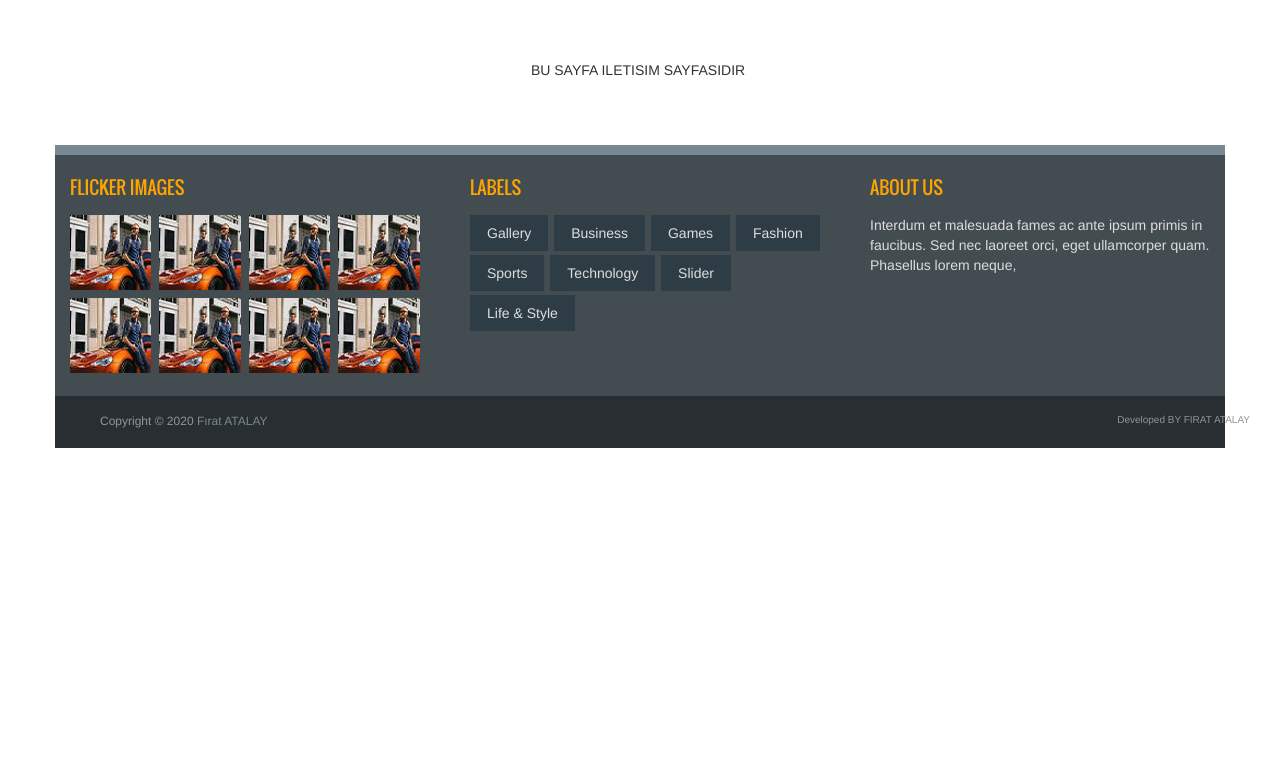
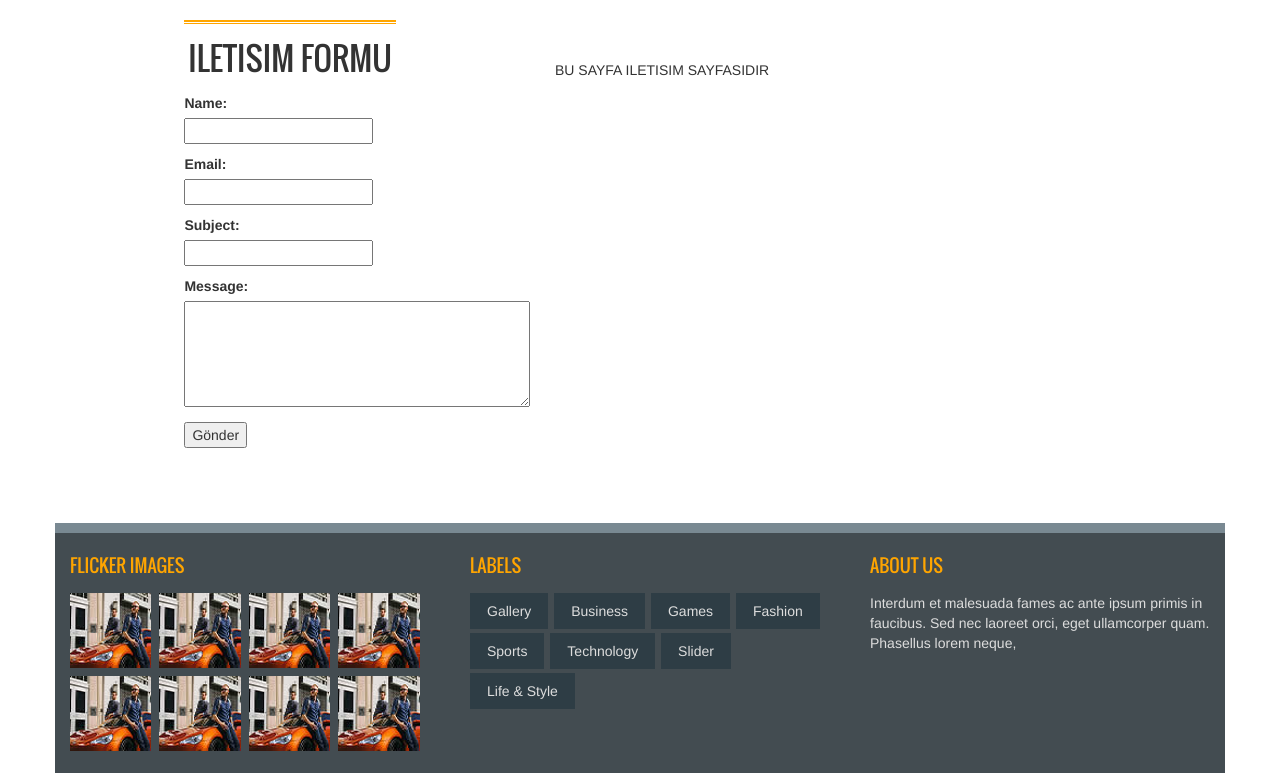
Before and after one commit to firatatalay/DjangoProject, a Django app: page /iletisim/ in a window 1280 px wide. Shown: the part 240-1013 px from the top of the page. Before the commit the page ends 688 px from the top, so only its background shows below. Run offline with Django 3.2, Linux system fonts and the light colour scheme; data comes from the database, SQL or seed files in the repository; both versions use the stored data as it was after the commit; some libraries are stand-ins or nearby versions.

Commit message:
Contact Form
Contact Form oluşturuldu.

```diff
--- a/home/models.py
+++ b/home/models.py
@@ -2,6 +2,7 @@ from django.db import models
 
 # Create your models here.
 from ckeditor_uploader.fields import RichTextUploadingField
+from django.forms import TextInput, ModelForm, Textarea
 
 
 class Setting(models.Model):
@@ -33,3 +34,34 @@ class Setting(models.Model):
 
     def __str__(self):
         return self.title
+
+
+class ContactFormMessage(models.Model):
+        STATUS = (
+            ('New', 'New'),
+            ('Read', 'Read'),
+            ('Closed', 'Closed'),
+        )
+        name = models.CharField(blank=True, max_length=20)
+        email = models.CharField(blank=True, max_length=50)
+        subject = models.CharField(blank=True, max_length=50)
+        message = models.CharField(blank=True, max_length=255)
+        status = models.CharField(max_length=10, choices=STATUS, default='New')
+        ip = models.CharField(blank=True, max_length=20)
+        note = models.CharField(blank=True, max_length=100)
+        create_at = models.DateTimeField(auto_now_add=True)
+        update_at = models.DateTimeField(auto_now=True)
+
+        def __str__(self):
+            return self.name
+
+class ContactFormu(ModelForm):
+    class Meta:
+        model = ContactFormMessage
+        fields = ['name', 'email', 'subject', 'message']
+        widgets = {
+            'name': TextInput(attrs={'class': 'input',}),
+            'subject': TextInput(attrs={'class': 'input',}),
+            'email': TextInput(attrs={'class': 'input',}),
+            'message': Textarea(attrs={'class': 'input', 'rows':'5'}),
+        }
--- a/home/templates/iletisim.html
+++ b/home/templates/iletisim.html
@@ -11,11 +11,33 @@
 
     <section id="ContactContent">
       <div class="row">
-        <div class="col-lg-12 col-md-12 col-sm-12">
+        <div class="col-lg-5 col-md-5 col-sm-5">
           <div class="contact_area">
-            {{ setting.contact|safe }}
+            <div class="contact_bottom">
+              <div class="contact_us wow fadeInRightBig">
+                <h2>ILETISIM FORMU</h2>
+
+                  {% if messages %}
+                    {% for message in messages %}
+                        <div class="alert alert-{{ message.tags }}" role="alert">
+                            {{ message }}
+                        </div>
+                    {% endfor %}
+                  {% endif %}
+
+                  <form action="" method="POST">
+                      {% csrf_token %}
+                      {{ form.as_p }}
+                      <input type="submit" value="Gönder" >
+                  </form>
+
+              </div>
+            </div>
           </div>
         </div>
+          <div class="col-lg-7 col-md-7 col-sm-7">
+              {{ setting.contact|safe }}
+          </div>
       </div>
     </section>
 
--- a/home/views.py
+++ b/home/views.py
@@ -1,8 +1,10 @@
 from django.http import HttpResponse
+from django.contrib import messages
+from django.http import HttpResponse, HttpResponseRedirect
 from django.shortcuts import render
 
 # Create your views here.
-from home.models import Setting
+from home.models import Setting, ContactFormMessage, ContactFormu
 
 
 def index(request):
@@ -16,6 +18,21 @@ def hakkimizda(request):
     return render(request, 'hakkimizda.html', context)
 
 def iletisim(request):
+
+    if request.method == 'POST':
+        form = ContactFormu(request.POST)
+        if form.is_valid():
+            data = ContactFormMessage()
+            data.name = form.cleaned_data['name']
+            data.email = form.cleaned_data['email']
+            data.subject = form.cleaned_data['subject']
+            data.message = form.cleaned_data['message']
+            data.ip = request.META.get('REMOTE_ADDR')
+            data.save()
+            messages.success(request, "Teşekkürler, mesajınız alındı. En kısa sürece geribildirim alacaksınız.")
+            return HttpResponseRedirect('/iletisim')
+
     setting = Setting.objects.first()
-    context = {'setting': setting, 'page':'iletisim'}
+    form = ContactFormu()
+    context = {'setting': setting, 'form':form}
     return render(request, 'iletisim.html', context)
```
Also changed, not shown: home/admin.py (+6 -1 lines), db.sqlite3, home/migrations/0009_auto_20200412_1619.py (added), place/migrations/0005_auto_20200412_1619.py (added).
